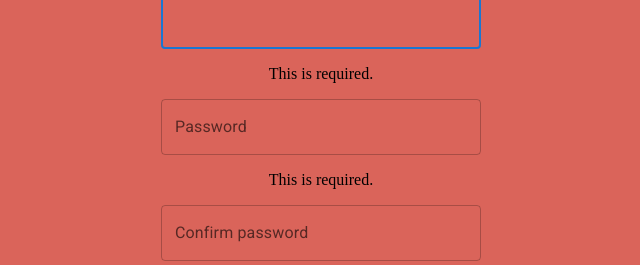
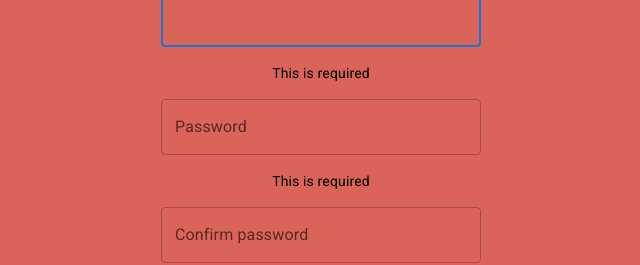
Before and after one commit to curriculum-vitae-team/cv-Ensign-Papkevich, a React app: page /signup in a window 1280 px wide. Both pictures are taken after a click on the button "SIGN UP". Shown: the part 303-568 px from the top of the page, without its empty margins (319-959 px from the left). Built offline with nearby package versions, Linux system fonts and the light colour scheme.

Commit message:
fix onSubmit

```diff
--- a/src/components/pages/auth/signup/signup.tsx
+++ b/src/components/pages/auth/signup/signup.tsx
@@ -21,9 +21,9 @@ export const Signup = () => {
   } = useForm<Inputs>()
 
   const [signup, { data, loading, error }] = useMutation(SIGNUP_MUTATION, {
-    onCompleted: ({ signup }) => {
-      localStorage.setItemAuthorization, "Bearer ".concat(signup.access_token)
+    onCompleted: () => {
       navigate("/example")
+      // TO_DO: store access_token
     },
     errorPolicy: "all",
   })
@@ -59,24 +59,28 @@ export const Signup = () => {
         label="Email"
         variant="outlined"
         sx={{ m: 2, width: 1 / 4 }}
-        {...register("email", { required: "This is required." })}
+        {...register("email", { required: "This is required" })}
       />
       <ErrorMessage
         errors={errors}
         name="email"
-        render={({ message }) => <p>{message}</p>}
+        render={({ message }) => (
+          <Typography variant="body2">{message}</Typography>
+        )}
       />
       <TextField
         id="outlined-basic"
         label="Password"
         variant="outlined"
         sx={{ m: 2, width: 1 / 4 }}
-        {...register("password", { required: "This is required." })}
+        {...register("password", { required: "This is required" })}
       />
       <ErrorMessage
         errors={errors}
         name="password"
-        render={({ message }) => <p>{message}</p>}
+        render={({ message }) => (
+          <Typography variant="body2">{message}</Typography>
+        )}
       />
       <TextField
         id="outlined-basic"
@@ -95,7 +99,9 @@ export const Signup = () => {
       <ErrorMessage
         errors={errors}
         name="confirm_password"
-        render={({ message }) => <p>{message}</p>}
+        render={({ message }) => (
+          <Typography variant="body2">{message}</Typography>
+        )}
       />
 
       <Button
--- a/src/graphql/mutations.ts
+++ b/src/graphql/mutations.ts
@@ -1,8 +1,8 @@
 import { gql } from "@apollo/client"
 
 export const SIGNUP_MUTATION = gql`
-  mutation SignUP($email: String!, $password: String!) {
-    signup(auth: { email: $email, password: $password }) {
+  mutation SignUP($auth: AuthInput!) {
+    signup(auth: $auth) {
       user {
         id
         email
```
